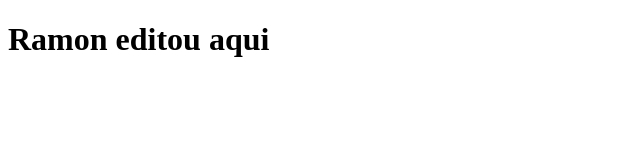
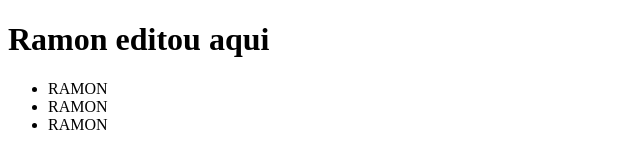
Before and after one commit to AI-B166ER/conflict, a plain HTML site: page index.html in a window 1280 px wide. Shown: the whole page, without its empty margins (0-640 px from the left). Drawn offline with Linux system fonts and the light colour scheme.

Commit message:
add - list

```diff
--- a/index.html
+++ b/index.html
@@ -5,5 +5,11 @@
 </head>
 <body>
 	<h1>Ramon editou aqui</h1>
+
+	<ul>
+		<li>RAMON</li>
+		<li>RAMON</li>
+		<li>RAMON</li>
+	</ul>
 </body>
 </html>
```
